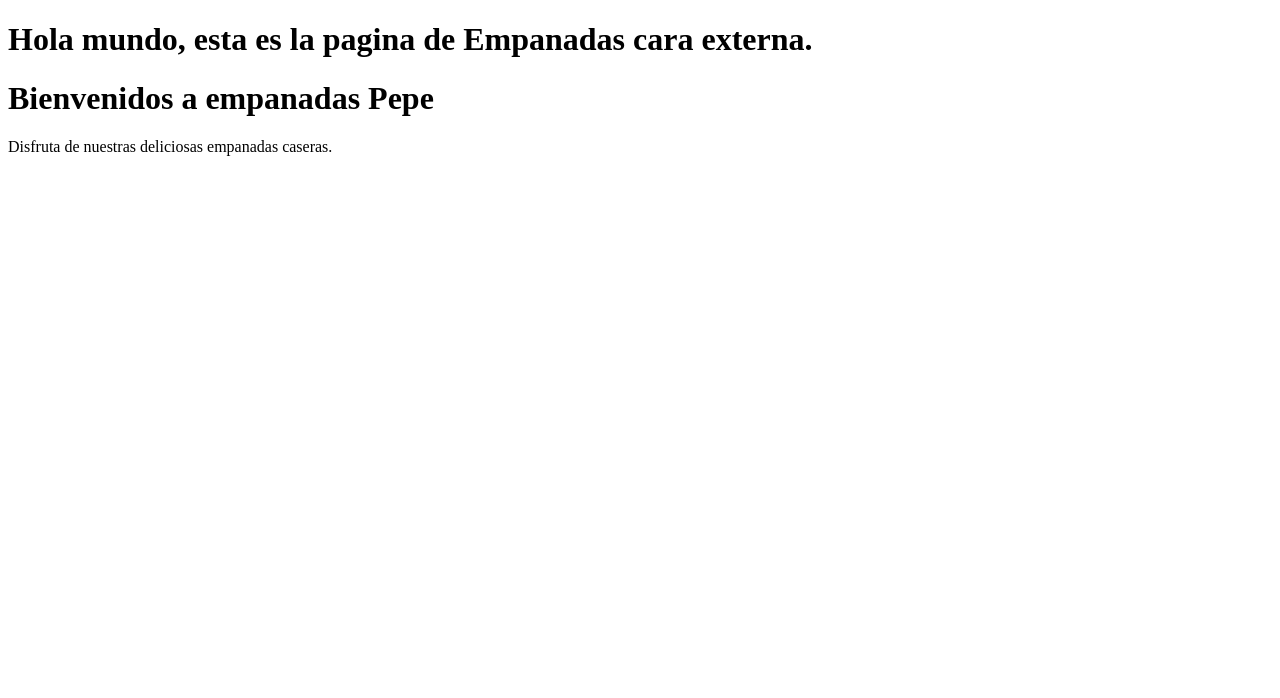
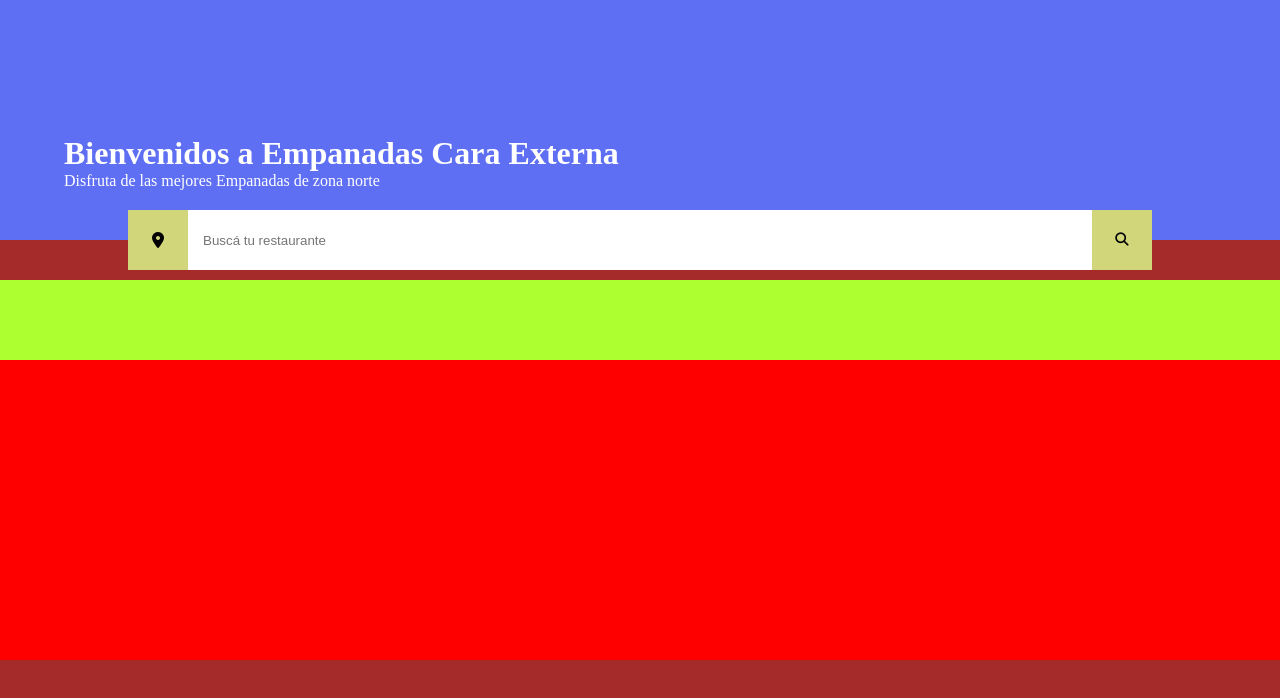
Before and after one commit to gustii86/aplicacionResto_G2, a plain HTML site: page index.html in a window 1280 px wide. Drawn offline with Linux system fonts and the light colour scheme.

Commit message:
Primera modif. de archivos - estructura inicial

```diff
--- a/index.html
+++ b/index.html
@@ -3,30 +3,35 @@
 <head>
     <meta charset="UTF-8">
     <meta name="viewport" content="width=device-width, initial-scale=1.0">
-    <title>Empanadas cara externa </title>
-
+    <link rel="stylesheet" href="https://cdnjs.cloudflare.com/ajax/libs/font-awesome/6.4.0/css/all.min.css" integrity="sha512-iecdLmaskl7CVkqkXNQ/ZH/XLlvWZOJyj7Yy7tcenmpD1ypASozpmT/E0iPtmFIB46ZmdtAc9eNBvH0H/ZpiBw==" crossorigin="anonymous" referrerpolicy="no-referrer" />
+    <link rel="stylesheet" href="resources/css/styles.css">
+    <title>Empanadas Cara Externa</title>
 </head>
 <body>
-    <h1> Hola mundo, esta es la pagina de Empanadas cara externa.</h1>
 
     <div class="contenedorPrincipal">
+
         <header>
             <div class="degradado"></div>
 
             <div class="textoBienvenida">
-
-            <h1> Bienvenidos a empanadas Pepe</h1>
-            <p> Disfruta de nuestras deliciosas empanadas caseras. </p>
+                <h1>Bienvenidos a Empanadas Cara Externa</h1>
+                <p>Disfruta de las mejores Empanadas de zona norte</p>
             </div>
 
             <div class="buscador">
+                <i class="fa-solid fa-location-dot"></i>
+                <input type="text" placeholder="Buscá tu restaurante">
+                <button class="fa-solid fa-magnifying-glass"></button>
             </div>
+        </header>
 
-        </header>
         <main>
-            <section class="categorias"></div>
-            <section class="restaurant"></div>
+            <section class="categorias"></section>
+            <section class="restaurant"></section>
         </main>
+
     </div>
+
 </body>
 </html>
--- a/resources/css/colores.css
+++ b/resources/css/colores.css
@@ -0,0 +1,8 @@
+:root {
+    --color-primario: #5f6ff3; /* El azul del header de las capturas */
+    --color-fondo-main: #a52a2a; /* El 'brown' de prueba */
+    --color-categorias: #adff2f; /* El 'greenyellow' */
+    --color-resto: #ff0000; /* El rojo de la sección de restaurante */
+    --color-buscador: #9e8e34;
+    --color-icono-buscador: #d0d679;
+}
--- a/resources/css/reset.css
+++ b/resources/css/reset.css
@@ -0,0 +1,11 @@
+* {
+    margin: 0;
+    padding: 0;
+    box-sizing: border-box;
+    text-decoration: none;
+    list-style: none;
+}
+
+body {
+    min-height: 100dvh;
+}
--- a/resources/css/styles.css
+++ b/resources/css/styles.css
@@ -1,2 +1,74 @@
 @import url('reset.css');
 @import url('colores.css');
+
+:root {
+    --alturaHeader: 240px;
+}
+
+header {
+    position: relative;
+    height: var(--alturaHeader);
+    background-color: var(--color-primario);
+}
+
+.textoBienvenida {
+    position: absolute;
+    bottom: 50px;
+    width: 90%;
+    left: 5%;
+    color: white; /* Añadido para que se lea sobre el fondo */
+}
+
+.buscador {
+    position: absolute;
+    bottom: -30px;
+    left: 10%;
+    height: 60px;
+    width: 80%;
+    background-color: var(--color-buscador);
+    display: flex;
+    align-items: center;
+}
+
+.buscador input[type="text"] {
+    flex: 1;
+    height: 100%;
+    padding: 0 15px;
+    border: none;
+    outline: none;
+}
+
+.buscador i {
+    width: 60px;
+    height: 60px;
+    display: grid;
+    place-items: center;
+    background-color: var(--color-icono-buscador);
+}
+
+.buscador button {
+    width: 60px;
+    height: 60px;
+    display: grid;
+    place-items: center;
+    background-color: var(--color-icono-buscador);
+    border: none;
+    cursor: pointer;
+}
+
+main {
+    /* Descuenta la altura del header para que ocupe el resto de la pantalla */
+    min-height: calc(100dvh - var(--alturaHeader));
+    background-color: var(--color-fondo-main);
+    padding-top: 40px; /* Espacio de cortesía para que el buscador no tape el contenido del main */
+}
+
+.categorias {
+    height: 80px;
+    background-color: var(--color-categorias);
+}
+
+.restaurant {
+    min-height: 300px;
+    background-color: var(--color-resto);
+}
```
